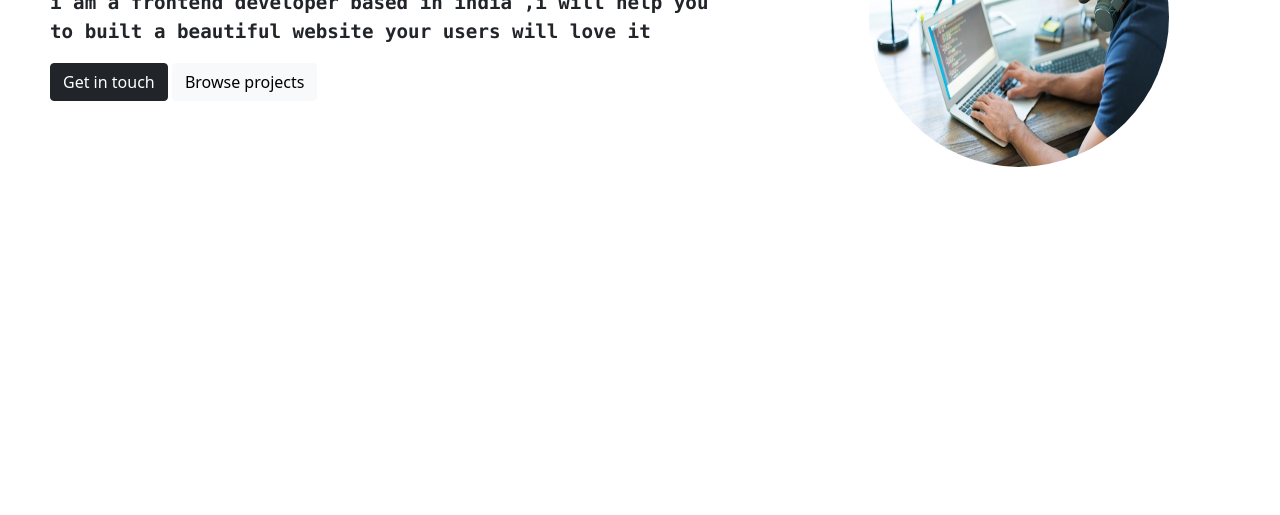
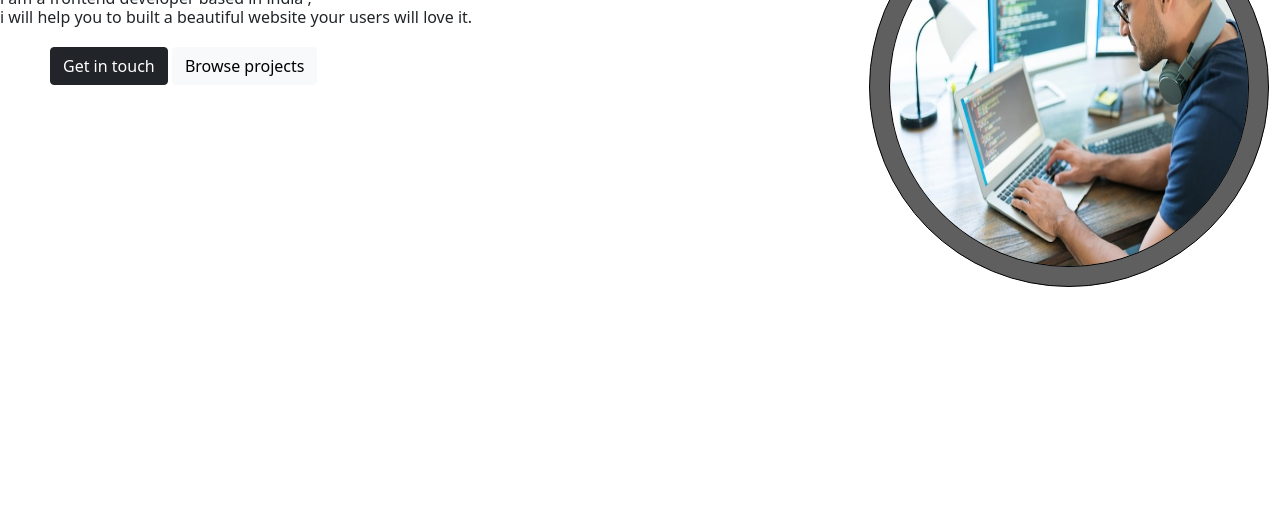
Before and after one commit to Nidarshan2211/portfolio, a plain HTML site: page index.html in a window 1280 px wide. Shown: the part 285-800 px from the top of the page. Drawn offline with nearby package versions, Linux system fonts and the light colour scheme.

Commit message:
about changes

```diff
--- a/index.html
+++ b/index.html
@@ -44,15 +44,18 @@ crossorigin="anonymous"
         <h5 style="margin-left: 6px;">hey,i am nidar <span style='font-size:25px;'>&#128578;</span></h5>
         <mark style="font-weight: bold;color: blueviolet; font-size: xx-large; background-color: white; ">Front</mark><span style="font-size: xx-large; background-color: white;">end</span><br>
         <h1 style="background-color: white;margin-left: 4px;">Developer</h1>
-        <pre style="margin-left: 50px; font-size: larger;font-weight: bold;">i am a frontend developer based in india ,i will help you
-to built a beautiful website your users will love it</pre>
+
+        <h6 id="four" >i am a frontend developer based in india ,<br>i will help you
+to built a beautiful website your users will love it.</h6>
     <div class="butt">
         <button type="button" class="btn btn-dark" >Get in touch</button>
         <button type="button" class="btn btn-light">Browse projects</button>
         </div>
     </div>
-    <div class="col-md-4 col-sm-4" style="margin-top: 20PX;">
-        <img src="./images/dev.jpg" id="img" height="300px" width="300px">
+    <div class="col-md-4 col-sm-4" style="margin-top: 40PX;">
+        <div class="col-md-12 col-md-12 pic-out">
+        <img src="./images/dev.jpg" id="img">
+        </div>
     </div>
     </div>
     </div>
--- a/style.css
+++ b/style.css
@@ -19,9 +19,25 @@ li{
 .butt{
 
  margin-left: 50px;
+ margin-top: 20px;
+}
+.pic-out{
+    display: flex;
+    justify-content: center;
+    align-items: center;
+    border: 1px solid black;
+    border-radius: 100%;
+    height: 50vh;
+    width: 50vb !important;
+    background-color: rgb(95, 95, 95);
+
+
 }
 img{
-border-radius: 360%;
+border-radius: 100%;
+height: 45vh;
+width: 45vb !important ;
+border: 1px solid black;
 
 }
 
```
